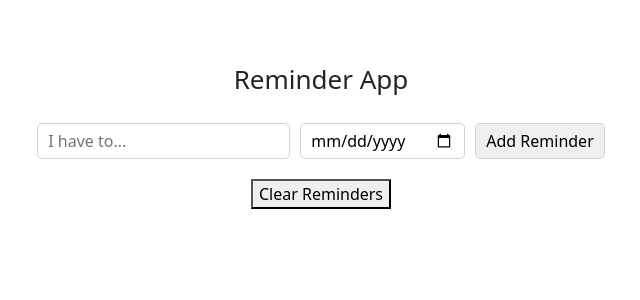
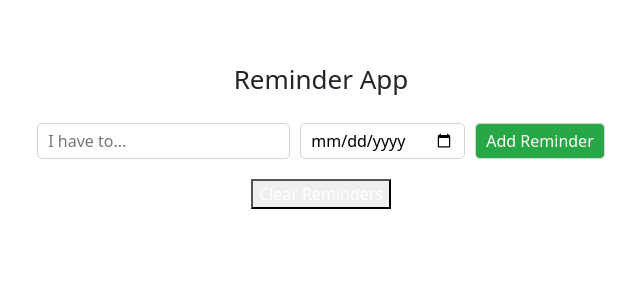
Before and after one commit to binyaalex/DI_bootcamp, a React (Create React App) app in the folder week9/day5/reminder-app/: page / in a window 1280 px wide. Shown: the top 300 px of the page, without its empty margins (319-959 px from the left). Built offline with nearby package versions, Linux system fonts and the light colour scheme.

Commit message:
design add button

```diff
--- a/week9/day5/reminder-app/src/App.css
+++ b/week9/day5/reminder-app/src/App.css
@@ -83,3 +83,11 @@ input {
   border-radius: 5px;
   border: 1px solid lightgray;
 }
+
+.add {
+  background-color: #28A745;
+}
+
+button {
+  color: white;
+}
```
